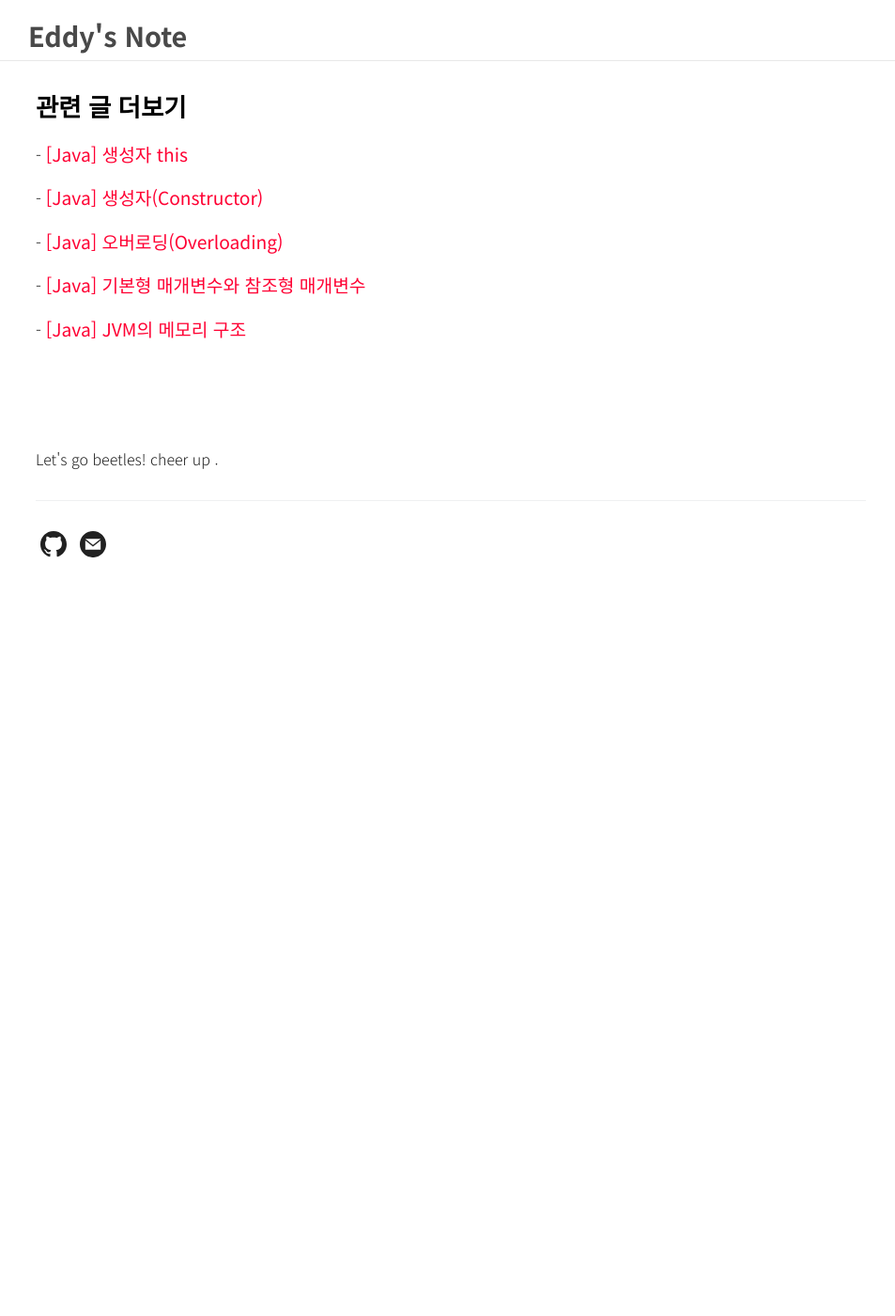
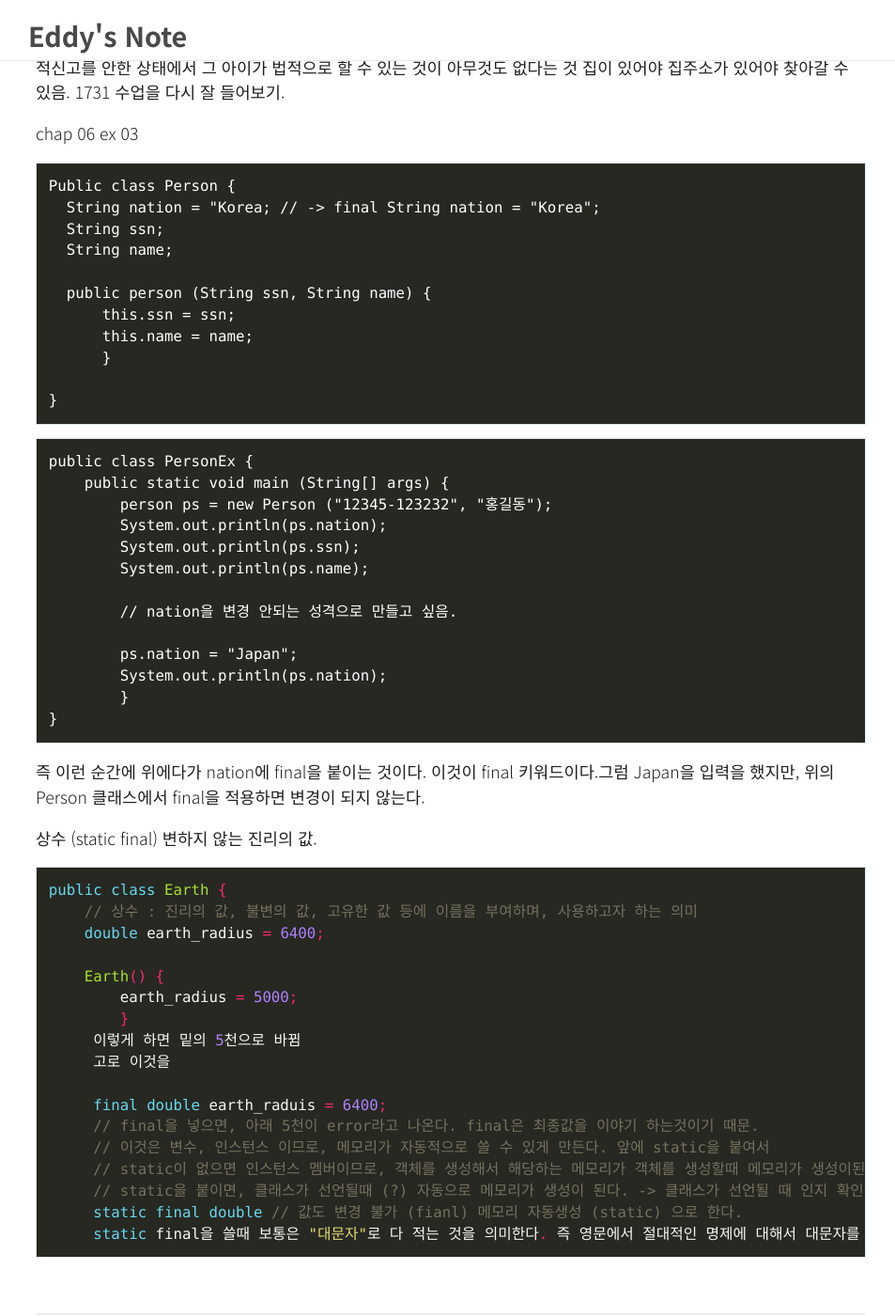
Before and after one commit to solusean/solusean.github.io, a Jekyll site: the page built from _posts/2021-06-14-Java041-staticmethod-instancemethod.md, in a window 1280 px wide and 1400 px high, scrolled down 614 px. Shown: the whole window at 94% size, without its empty margins (160-1113 px from the left). Built offline with Jekyll 4.4.1, drawn with Linux system fonts in a browser that asks for light colours; comment, search, counter and statistics services are not loaded; before the commit the page ends 1244 px from its top, so only the background shows below that; some of the changed text lies outside the part shown.

Commit message:
Update 2021-06-14-Java041-staticmethod-instancemethod.md

````diff
--- a/_posts/2021-06-14-Java041-staticmethod-instancemethod.md
+++ b/_posts/2021-06-14-Java041-staticmethod-instancemethod.md
@@ -11,6 +11,69 @@
 posted [2021-06-14]
 
 # [Java] 클래식 메서드 (static method)와 인스턴스 메서드
+5월 21일 강의
+
+Static 메서드 안에서 정적 멤버만 사용 가능. (인스턴스 멤버는 사용 불가능. )
 
 
-Static 메서드 안에서 인스턴스 멤버는 사용 불가능.
+메모리가 생성이 안되어있는데, 그 코드를 쓴다는 것이 말이 안되는 것.  왜? 찾아갈 수 없으니까.
+즉 아기가 출생 했을때, 호적신고를 안한 상태에서 그 아이가 법적으로 할 수 있는 것이 아무것도 없다는 것
+집이 있어야 집주소가 있어야 찾아갈 수 있음.
+1731 수업을 다시 잘 들어보기.
+
+chap 06 ex 03
+```Java
+Public class Person {
+  String nation = "Korea; // -> final String nation = "Korea";
+  String ssn;
+  String name;
+
+  public person (String ssn, String name) {
+      this.ssn = ssn;
+      this.name = name;
+      }
+
+}
+```
+
+```Java
+public class PersonEx {
+    public static void main (String[] args) {
+        person ps = new Person ("12345-123232", "홍길동");
+        System.out.println(ps.nation);
+        System.out.println(ps.ssn);
+        System.out.println(ps.name);
+
+        // nation을 변경 안되는 성격으로 만들고 싶음.
+
+        ps.nation = "Japan";
+        System.out.println(ps.nation);
+        }
+}
+```
+즉 이런 순간에 위에다가 nation에 final을 붙이는 것이다. 이것이 final 키워드이다.그럼 Japan을 입력을 했지만, 위의 Person 클래스에서 final을 적용하면 변경이 되지 않는다.
+
+
+
+상수 (static final)
+변하지 않는 진리의 값.
+
+```java
+public class Earth {
+    // 상수 : 진리의 값, 불변의 값, 고유한 값 등에 이름을 부여하며, 사용하고자 하는 의미
+    double earth_radius = 6400;
+
+    Earth() {
+        earth_radius = 5000;
+        }
+     이렇게 하면 밑의 5천으로 바뀜
+     고로 이것을
+
+     final double earth_raduis = 6400;
+     // final을 넣으면, 아래 5천이 error라고 나온다. final은 최종값을 이야기 하는것이기 때문.
+     // 이것은 변수, 인스턴스 이므로, 메모리가 자동적으로 쓸 수 있게 만든다. 앞에 static을 붙여서
+     // static이 없으면 인스턴스 멤버이므로, 객체를 생성해서 해당하는 메모리가 객체를 생성할때 메모리가 생성이된다.
+     // static을 붙이면, 클래스가 선언될때 (?) 자동으로 메모리가 생성이 된다. -> 클래스가 선언될 때 인지 확인해보기. 강의에선 안나옴, 나의 기억일뿐.
+     static final double // 값도 변경 불가 (fianl) 메모리 자동생성 (static) 으로 한다.
+     static final을 쓸때 보통은 "대문자"로 다 적는 것을 의미한다. 즉 영문에서 절대적인 명제에 대해서 대문자를 쓰는 것, e.g. Sun, Earth, Sunday, 이런 느낌
+```
````
